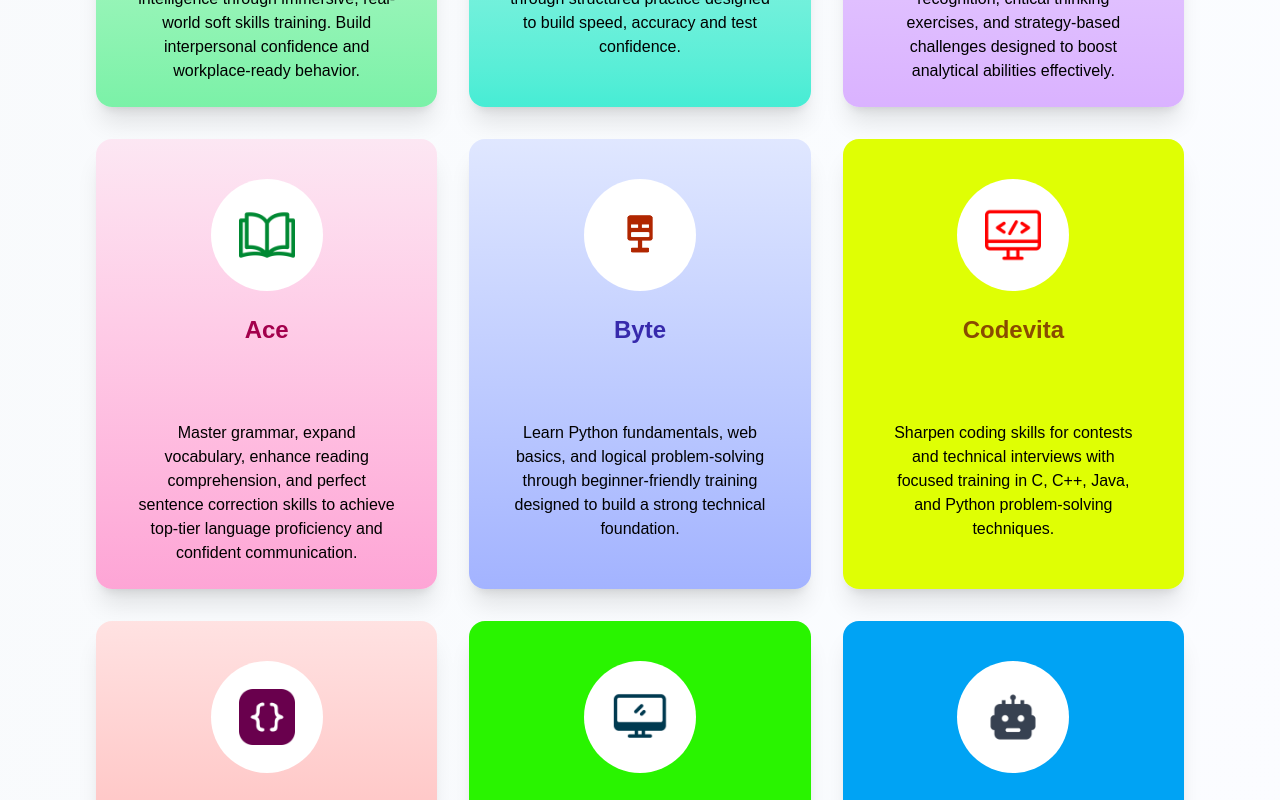
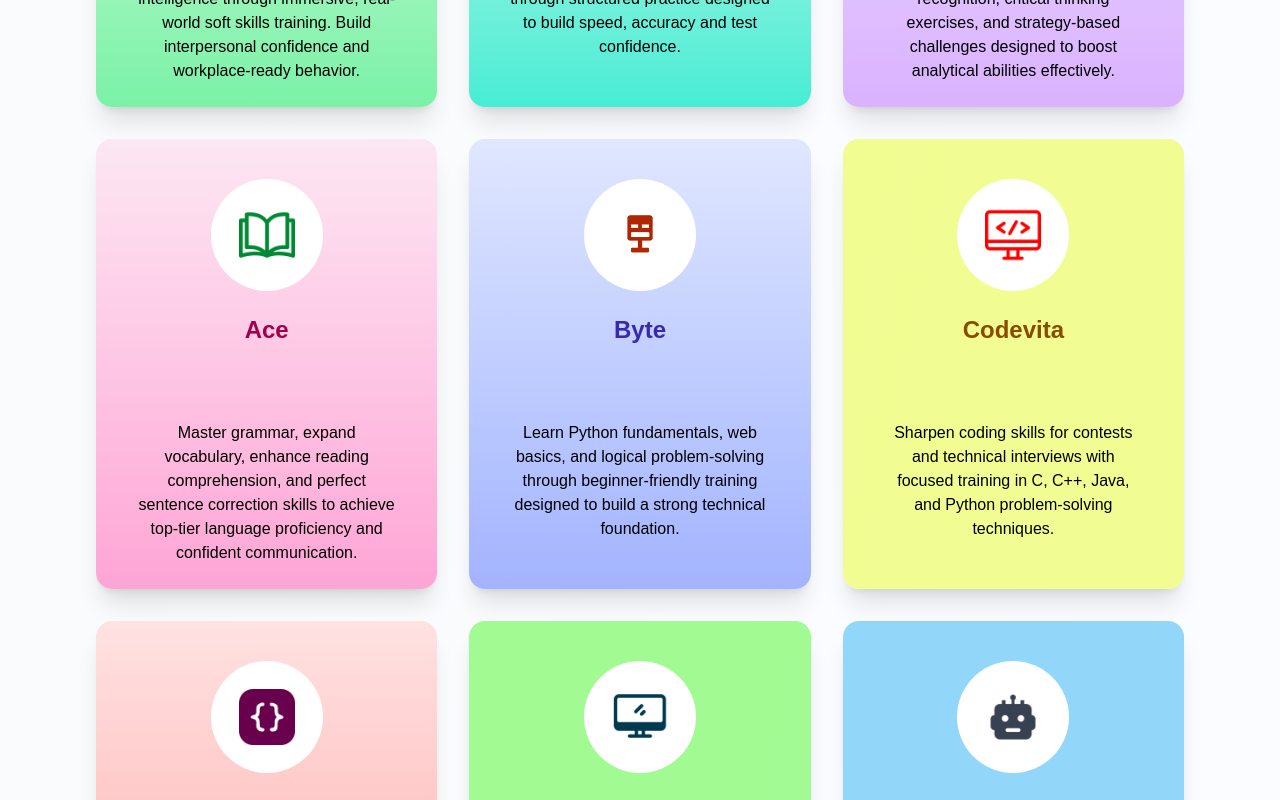
Before and after one commit to jcsilearn-websites/old_web, a Next.js app: page /programs in a window 1280 px wide. Shown: the part 1000-1800 px from the top of the page. Built offline with nearby package versions, Linux system fonts and the light colour scheme.

Commit message:
final changes completed

```diff
--- a/src/app/footer.tsx
+++ b/src/app/footer.tsx
@@ -9,7 +9,7 @@ import footerlogonew from "../../public/footer-logo-new.svg";
 export default function Footer() {
   return (
     <footer className="bg-gradient-to-br from-[#0a0b68ff] via-[#1026b3ff] to-[#0a0b68ff] text-white">
-      <div className="max-w-6xl mx-auto px-4 sm:px-6 lg:px-8 py-8 sm:py-12 lg:py-16">
+      <div className="max-w-6xl mx-auto px-4 sm:px-6 lg:px-8 pt-8 pb-8 sm:pt-12 sm:pb-10  lg:pt-16 lg:pb-10">
         <div className="grid grid-cols-1 sm:grid-cols-2 lg:grid-cols-4 gap-6 sm:gap-8 lg:gap-12">
           {/* Company Info */}
           <div className="space-y-3 sm:space-y-4">
@@ -206,6 +206,18 @@ export default function Footer() {
           </div>
         </div>
       </div>
+      <div className="flex justify-center mb-4 mt-0">
+        <p className="text-gray-400 text-sm text-center md:text-left">
+          Developed by{" "}
+          <a
+            target="_blank"
+            className="text-gray-400 hover:text-white text-sm transition-colors duration-300"
+            href="https://www.kobrando.in/"
+          >
+            Kobrando
+          </a>
+        </p>
+      </div>
     </footer>
   );
 }
--- a/src/app/programs/page.tsx
+++ b/src/app/programs/page.tsx
@@ -134,7 +134,7 @@ export default function ProgramsPage() {
         "Sharpen coding skills for contests and technical interviews with focused training in C, C++, Java, and Python problem-solving techniques.",
       icon: "/monitor.png",
       topicsCovered: ["Competitive Programming (C, C++, Java, Python)"],
-      bgColor: "#dfff04ff",
+      bgColor: "#ecff4d9c",
       textColor: "text-yellow-800",
       bgGradient: false,
     },
@@ -161,7 +161,7 @@ export default function ProgramsPage() {
         "Master hands-on web development from frontend to backend, mastering modern technologies and frameworks to build complete, real-world applications.",
       icon: "/computer.png",
       topicsCovered: ["Full Stack Development"],
-      bgColor: "#29f400ff",
+      bgColor: "#4ff92d82",
       textColor: "text-green-800",
       bgGradient: false,
     },
@@ -176,7 +176,7 @@ export default function ProgramsPage() {
         "ML/DS/AI projects",
         "Emerging Tools & Technologies (AI, Data Analytics, Cloud Basics)",
       ],
-      bgColor: "#00a3f4ff",
+      bgColor: "#00a3f46b",
       textColor: "text-blue-800",
       bgGradient: false,
     },
@@ -231,7 +231,7 @@ export default function ProgramsPage() {
         "Master fluency, clarity and precision in both spoken and written English to communicate confidently across academic, professional and global settings.",
       icon: "/speaking.png",
       topicsCovered: ["Communication Skills"],
-      bgColor: "#dfff04ff",
+      bgColor: "#df5dbd78",
       textColor: "text-yellow-800",
       bgGradient: false,
     },
@@ -263,7 +263,7 @@ export default function ProgramsPage() {
         "Custom Onboarding & Induction Programs",
         "Workplace Culture & Ethics",
       ],
-      bgColor: "#cd4300ff",
+      bgColor: "#cd430091",
       textColor: "text-red-800",
       bgGradient: false,
     },
@@ -303,7 +303,7 @@ export default function ProgramsPage() {
         "Master impactful self-introductions, craft logical arguments, and deliver professional pitches confidently, even under high-pressure situations for maximum impact.",
       icon: "/arrow.png",
       topicsCovered: ["Group Discussion Training", "Interview Orientation"],
-      bgColor: "#e60000ff",
+      bgColor: "#f90f0f57",
       textColor: "text-red-800",
       bgGradient: false,
     },
@@ -368,8 +368,8 @@ export default function ProgramsPage() {
         "A transformational program focused on unlocking leadership potential, collaboration, decision-making and problem-solving in real-world team settings.",
       icon: "/rocket.png",
       topicsCovered: ["Leadership Training", "Teamwork Skills"],
-      bgColor: "#0e04ffff",
-      textColor: "text-white",
+      bgColor: "#7004ff82",
+      textColor: "text-black",
       bgGradient: false,
     },
     {
@@ -385,8 +385,8 @@ export default function ProgramsPage() {
         "Group Discussion Strategies",
         "Interview Hacks",
       ],
-      bgColor: "#e64d00ff",
-      textColor: "text-green-800",
+      bgColor: "#0045e661",
+      textColor: "text-[#333489]",
       bgGradient: false,
     },
     {
@@ -1033,13 +1033,16 @@ export default function ProgramsPage() {
                   className={`relative overflow-hidden rounded-2xl shadow-xl hover:shadow-2xl transition-all duration-500 hover:scale-[1.02] w-full max-w-sm h-[450px] justify-center min-h-[350px] ${cardClasses}`}
                 >
                   <div
-     className={`p-8 sm:p-10 h-full w-full flex flex-col ${
-      program.bgGradient ? `bg-gradient-to-b ${program.bgColor}` : ""
-    } ${program.textColor}`}
-    style={{
-      background: !program.bgGradient ? program.bgColor : undefined,
-    }}
-
+                    className={`p-8 sm:p-10 h-full w-full flex flex-col ${
+                      program.bgGradient
+                        ? `bg-gradient-to-b ${program.bgColor}`
+                        : ""
+                    } ${program.textColor}`}
+                    style={{
+                      backgroundColor: !program.bgGradient
+                        ? program.bgColor
+                        : undefined,
+                    }}
                   >
                     <div className="flex flex-col items-center">
                       {/* Icon */}
```
